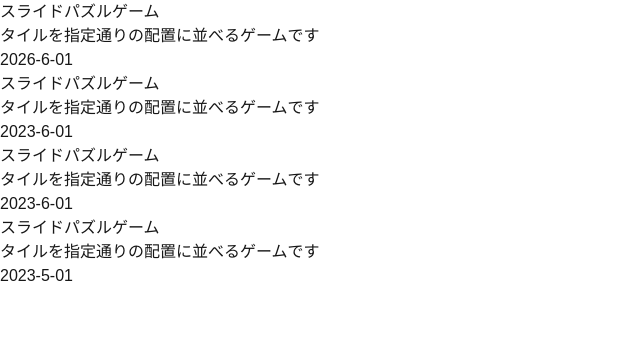
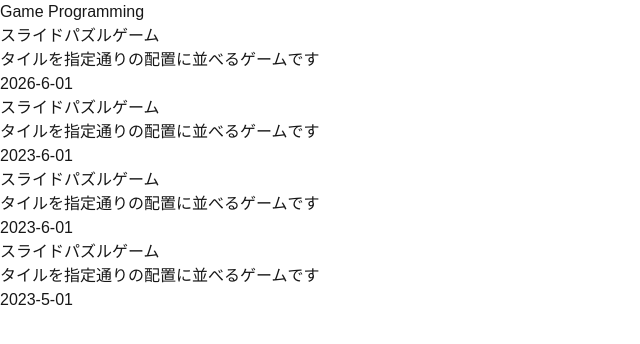
Before and after one commit to ishikawagoemon1205/nextjs-test-dev-app-001, a Next.js app: page / in a window 1280 px wide. Shown: the top 344 px of the page, without its empty margins (0-640 px from the left). Built offline with nearby package versions, Linux system fonts and the light colour scheme.

Commit message:
headerデザイン実装

```diff
--- a/src/app/layout.tsx
+++ b/src/app/layout.tsx
@@ -1,6 +1,8 @@
 import type { Metadata } from "next";
 import localFont from "next/font/local";
 import "./globals.css";
+import Header from "./components/Header";
+import Fotter from "./components/Footer";
 
 const geistSans = localFont({
   src: "./fonts/GeistVF.woff",
@@ -28,7 +30,9 @@ export default function RootLayout({
       <body
         className={`${geistSans.variable} ${geistMono.variable} antialiased`}
       >
+        <Header></Header>
         {children}
+        <Fotter></Fotter>
       </body>
     </html>
   );
```
